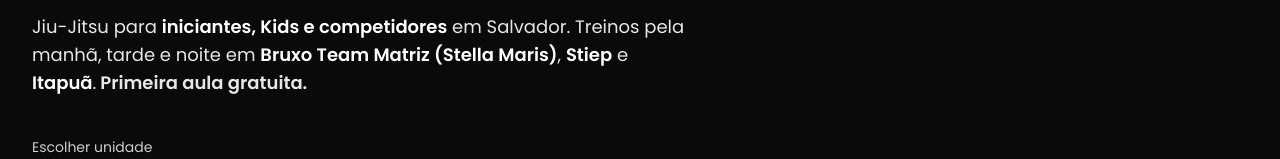
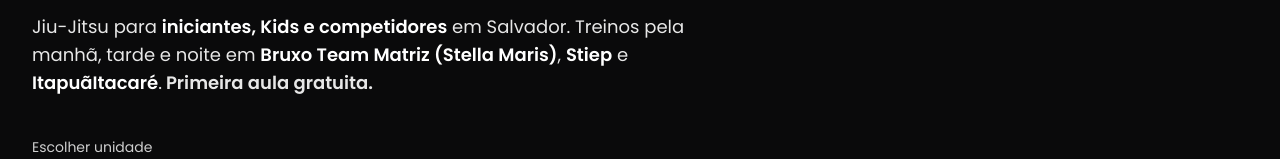
Before and after one commit to cauayoshito/bruxo-team-site, a Next.js app: page / in a window 1280 px wide. Shown: the part 318-477 px from the top of the page. Built offline with nearby package versions, Linux system fonts and the light colour scheme.

Commit message:
Atualizar o Hero.tsx

```diff
--- a/components/Hero.tsx
+++ b/components/Hero.tsx
@@ -61,7 +61,7 @@
         Jiu-Jitsu para <strong>iniciantes, Kids e competidores</strong> em
         Salvador. Treinos pela manhã, tarde e noite em{" "}
         <strong>Bruxo Team Matriz (Stella Maris)</strong>,{" "}
-        <strong>Stiep</strong> e <strong>Itapuã</strong>.
+        <strong>Stiep</strong> e <strong>Itapuã</strong><strong>Itacaré</strong>.
         <span className="ml-1 font-semibold">Primeira aula gratuita.</span>
       </p>
 
```
